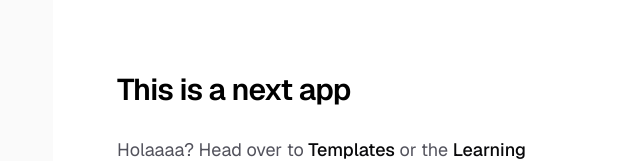
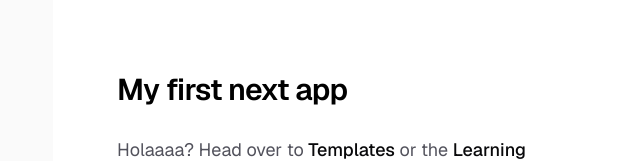
Before and after one commit to SainathReddy1910/coolify-demo, a Next.js app: page / in a window 1280 px wide. Shown: the part 252-413 px from the top of the page, without its empty margins (203-843 px from the left). Built offline with nearby package versions, Linux system fonts and the light colour scheme.

Commit message:
Update header text in page.tsx

```diff
--- a/app/page.tsx
+++ b/app/page.tsx
@@ -14,7 +14,7 @@ export default function Home() {
         />
         <div className="flex flex-col items-center gap-6 text-center sm:items-start sm:text-left">
           <h1 className="max-w-xs text-3xl font-semibold leading-10 tracking-tight text-black dark:text-zinc-50">
-          This is a next app
+          My first next app
           </h1>
           <p className="max-w-md text-lg leading-8 text-zinc-600 dark:text-zinc-400">
             Holaaaa? Head over to{" "}
```
